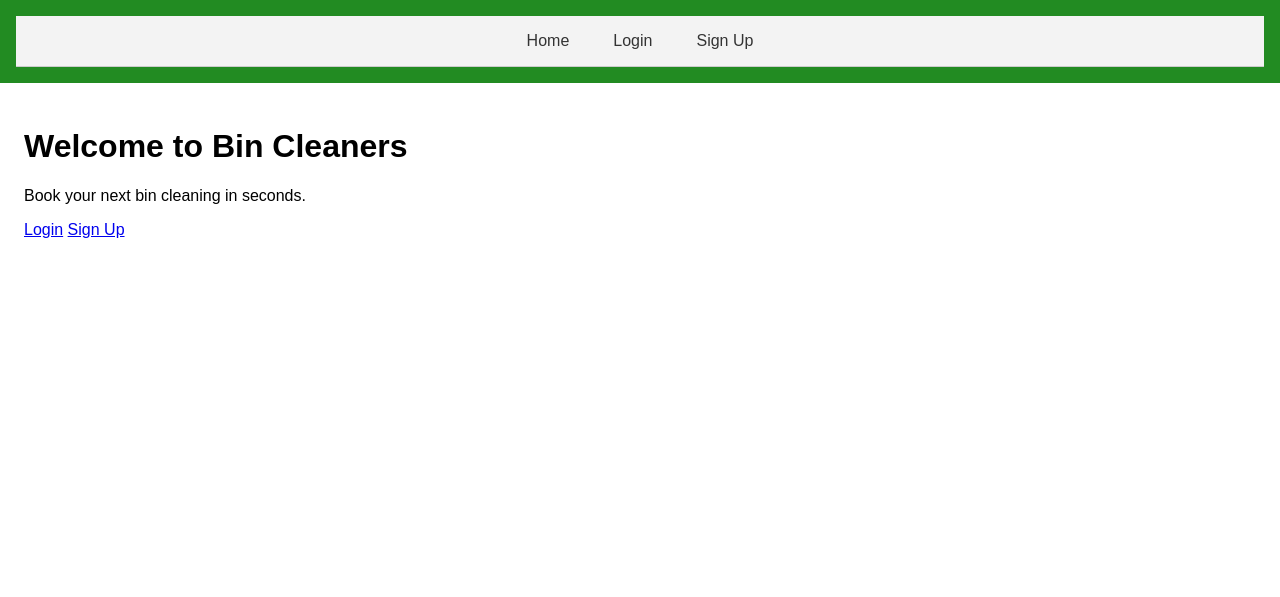
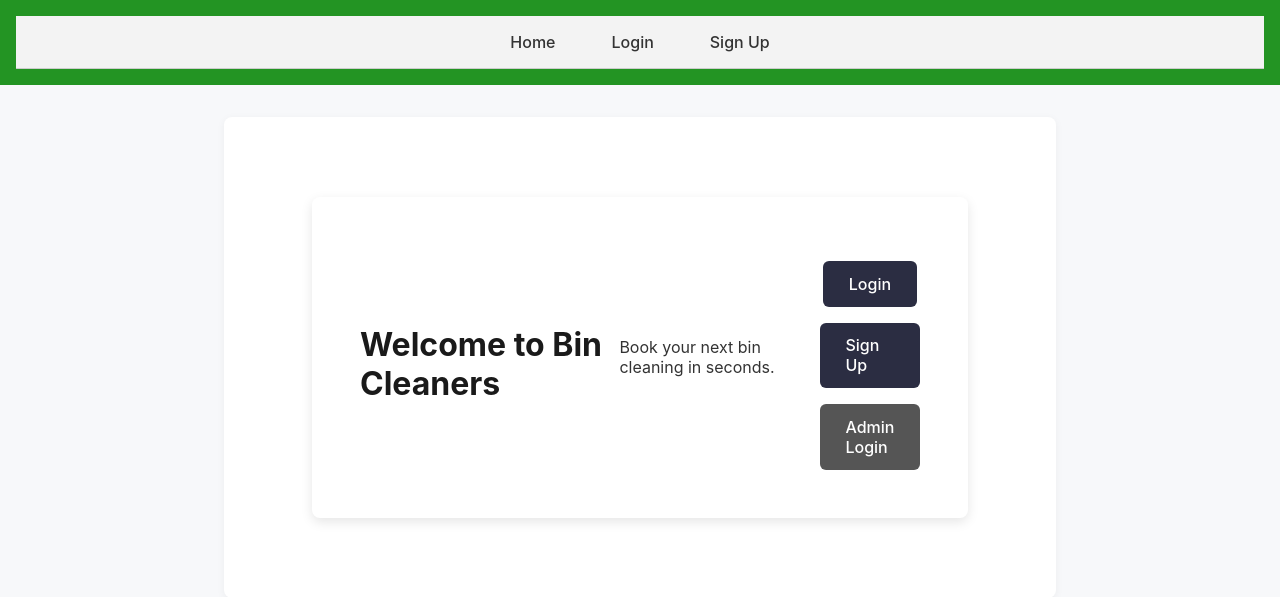
Before and after one commit to calebdh31/bin-cleaners, a Django app: page / in a window 1280 px wide. Shown: the top 597 px of the page. Run offline with Django 5.2, Linux system fonts and the light colour scheme; parts of the project's set-up code (start-up, migrations or seed data) failed here and were passed over.

Commit message:
styling and template fixes

```diff
--- a/bin_cleaners/views.py
+++ b/bin_cleaners/views.py
@@ -2,7 +2,7 @@ from django.shortcuts import render
 from django.contrib.auth.forms import UserCreationForm
 from django.contrib.auth import login
 from django.shortcuts import redirect
-
+from django.contrib.auth.decorators import login_required
 
 def signup(request):
     if request.method == 'POST':
@@ -16,6 +16,7 @@ def signup(request):
 
     return render(request, 'registration/signup.html', {'form': form})
 
+@login_required
 def home(request):
     return render(request, 'home.html')
 
--- a/bookings/admin.py
+++ b/bookings/admin.py
@@ -2,3 +2,7 @@ from django.contrib import admin
 from .models import Booking
 
 admin.site.register(Booking)
+class BookingAdmin(admin.ModelAdmin):
+    list_display = ('user', 'service_type', 'date', 'status')
+    list_filter = ('status',)
+    search_fields = ('user__username', 'address', 'service_type', 'status')
--- a/bookings/models.py
+++ b/bookings/models.py
@@ -7,6 +7,11 @@ class Booking(models.Model):
     service_type = models.CharField(max_length=100)
     date = models.DateField()
     notes = models.TextField(blank=True)
+    STATUS_CHOICES = [
+        ('Scheduled', 'Scheduled'),
+        ('Completed', 'Completed'),
+    ]
+    status = models.CharField(max_length=20, choices=STATUS_CHOICES, default='Scheduled')
 
     def __str__(self):
         return f"{self.user.username} - {self.date} ({self.service_type})"
--- a/bookings/views.py
+++ b/bookings/views.py
@@ -11,7 +11,7 @@ from django.urls import reverse_lazy
 from django.contrib.auth.decorators import login_required
 from django.contrib.auth.mixins import LoginRequiredMixin
 
-
+@login_required
 def user_bookings(request):
     bookings = Booking.objects.filter(user=request.user)
     return render(request, 'bookings/index.html', {'bookings': bookings})
--- a/static/css/style.css
+++ b/static/css/style.css
@@ -1,22 +1,32 @@
-/* TEMPLATE TO BE EDITED */
-
 body {
-  font-family: Arial, sans-serif;
   margin: 0;
+  font-family: 'Inter', sans-serif;
+  background-color: #f7f8fa;
   padding: 0;
+  color: #333;
 }
 
 header {
-  background-color: #228b22;
+  background-color: #239423;
   color: white;
   padding: 1rem;
   text-align: center;
 }
 
+nav {
+  background-color: #2b2d42;
+  color: #fff;
+  display: flex;
+  justify-content: space-between;
+  align-items: center;
+  padding: 1rem 2rem;
+}
+
 nav a {
-  color: white;
-  margin: 0 10px;
+  color: #fff;
   text-decoration: none;
+  margin: 0 1rem;
+  font-weight: 500;
 }
 
 nav a:hover {
@@ -24,7 +34,12 @@ nav a:hover {
 }
 
 main {
-  padding: 1.5rem;
+  max-width: 800px;
+  margin: 2rem auto;
+  padding: 1rem;
+  background: #fff;
+  border-radius: 8px;
+  box-shadow: 0 2px 8px rgba(0,0,0,0.05);
 }
 
 .navbar {
@@ -49,3 +64,117 @@ main {
 .navbar a:hover {
     color: #008cba;
 }
+
+button {
+  background-color: #2b2d42;
+  color: #fff;
+  border: none;
+  padding: 0.5rem 1rem;
+  border-radius: 4px;
+  cursor: pointer;
+}
+button:hover {
+  background-color: #4c5270;
+}
+
+.booking-item span {
+  font-weight: 600;
+  color: #2b2d42;
+  background: #edf2f4;
+  padding: 0.2rem 0.4rem;
+  border-radius: 4px;
+}
+
+span {
+  padding: 0.2rem 0.5rem;
+  border-radius: 4px;
+}
+
+span:contains("Scheduled") {
+  background-color: #fffae5;
+  color: #b48a00;
+}
+
+span:contains("Completed") {
+  background-color: #eaffea;
+  color: #006600;
+}
+
+.dashboard-container {
+  width: 80%;
+  margin: 2rem auto;
+  background: #fff;
+  border-radius: 8px;
+  padding: 1rem;
+  box-shadow: 0 2px 6px rgba(0,0,0,0.1);
+}
+
+.scroll-box {
+  max-height: 400px;
+  overflow-y: scroll;
+  border-top: 1px solid #ddd;
+  padding-top: 1rem;
+}
+
+.booking-card {
+  border-bottom: 1px solid #eee;
+  padding: 10px 0;
+}
+
+.booking-card:last-child {
+  border-bottom: none;
+}
+.landing-container {
+  display: flex;
+  align-items: center;
+  justify-content: space-between;
+  background: #fff;
+  width: 70%;
+  margin: 4rem auto;
+  padding: 2rem 3rem;
+  border-radius: 8px;
+  box-shadow: 0 4px 12px rgba(0, 0, 0, 0.1);
+}
+
+.landing-container h1 {
+  font-size: 2rem;
+  font-weight: 700;
+  color: #1a1a1a;
+  margin-bottom: 0.5rem;
+}
+
+.landing-container p {
+  color: #333;
+  max-width: 300px;
+}
+
+.auth-links {
+  display: flex;
+  flex-direction: column;
+  align-items: center;
+  gap: 1rem;
+  margin-top: 2rem;
+}
+
+.auth-links .btn {
+  background-color: #2b2d42;
+  color: #fff;
+  text-decoration: none;
+  padding: 0.8rem 1.6rem;
+  border-radius: 6px;
+  font-weight: 500;
+  transition: background-color 0.2s ease;
+}
+
+.auth-links .btn:hover {
+  background-color: #4c5270;
+}
+
+.auth-links .admin-btn {
+  background-color: #555;
+  padding: 0.5;
+}
+
+.auth-links .admin-btn:hover {
+  background-color: #333;
+}
--- a/templates/bookings/index.html
+++ b/templates/bookings/index.html
@@ -3,11 +3,14 @@
 <h1>My Bookings</h1>
 
 {% for booking in bookings %}
+  <div class="booking_item">
   <p>
-    {{ booking.service_type }} — {{ booking.scheduled_date }}
+    <strong>{{ booking.service_type }}</strong> — {{ booking.date }} <br>
+  Status: <span>{{ booking.status }}</span>
     <a href="{% url 'update_booking' booking.id %}">Edit</a>
     <a href="{% url 'delete_booking' booking.id %}">Cancel Booking</a>
   </p>
+  </div>
 {% empty %}
   <p>No bookings yet.</p>
 {% endfor %}
--- a/templates/landing.html
+++ b/templates/landing.html
@@ -7,6 +7,7 @@
     <div class="auth-links">
       <a class="btn" href="{% url 'login' %}">Login</a>
       <a class="btn" href="{% url 'signup' %}">Sign Up</a>
+      <a class="btn admin-btn" href="/admin/">Admin Login<a>
     </div>
   </div>
 {% endblock %}
```
Also changed, not shown: templates/bookings/admin_dashboard.html (added, +19 -0 lines), bookings/migrations/0002_booking_status.py (added).
